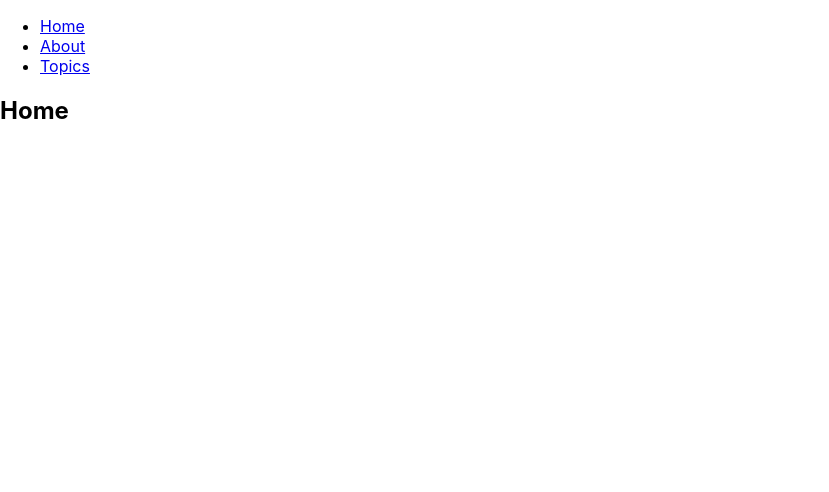
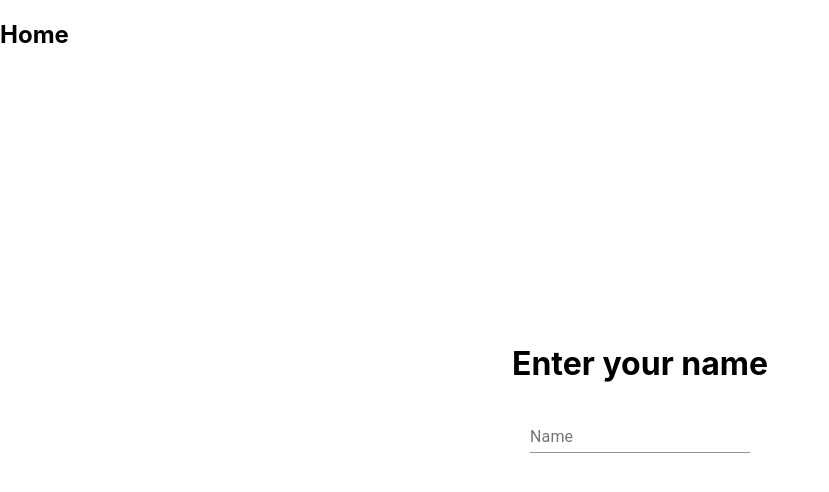
Before and after one commit to ExpectedInt64/HelloWorld, a React (Create React App) app in the folder web/: page / in a window 1280 px wide. Shown: the top 492 px of the page, without its empty margins (0-829 px from the left). Built offline with nearby package versions, Linux system fonts and the light colour scheme.

Commit message:
Homepage

```diff
--- a/web/package.json
+++ b/web/package.json
@@ -3,6 +3,7 @@
   "version": "0.1.0",
   "private": true,
   "dependencies": {
+    "@material-ui/core": "^4.12.3",
     "@testing-library/jest-dom": "^5.14.1",
     "@testing-library/react": "^11.2.7",
     "@testing-library/user-event": "^12.8.3",
--- a/web/src/App.js
+++ b/web/src/App.js
@@ -1,4 +1,7 @@
 import React from "react";
+import Button from '@material-ui/core/Button'
+import TextField from '@material-ui/core/TextField';
+import Grid from '@material-ui/core/Grid';
 import {
   BrowserRouter as Router,
   Switch,
@@ -12,17 +15,20 @@ export default function App() {
   return (
       <Router>
         <div>
-          <ul>
-            <li>
-              <Link to="/">Home</Link>
-            </li>
-            <li>
-              <Link to="/about">About</Link>
-            </li>
-            <li>
-              <Link to="/topics">Topics</Link>
-            </li>
-          </ul>
+          <div style={{
+            position: 'absolute', left: '50%', top: '50%',
+            transform: 'translate(-50%, -50%)'
+          }}>
+            <Grid container spacing={3}>
+              <Grid item xs={12}>
+                <NameForm/>
+              </Grid>
+              <Grid item xs={6}>
+              </Grid>
+            </Grid>
+
+          </div>
+
 
           <Switch>
             <Route path="/about">
@@ -40,6 +46,11 @@ export default function App() {
   );
 }
 
+function getName(name){
+  console.log("Test")
+  return <h1>{name}</h1>
+}
+
 function Home() {
   return <h2>Home</h2>;
 }
@@ -47,6 +58,41 @@ function Home() {
 function About() {
   return <h2>About</h2>;
 }
+
+class NameForm extends React.Component {
+  constructor(props) {
+    super(props);
+    this.state = {value: ''};
+
+    this.handleChange = this.handleChange.bind(this);
+    this.handleSubmit = this.handleSubmit.bind(this);
+  }
+
+  handleChange(event) {
+    this.setState({value: event.target.value});
+  }
+
+  handleSubmit(event) {
+    alert('A name was submitted: ' + this.state.value);
+    event.preventDefault();
+  }
+
+  render() {
+    return (
+        <form onSubmit={this.handleSubmit}>
+          <center>
+            <h1 value={""}>Enter your name</h1>
+            <TextField label={"Name"} value={this.state.value} onChange={this.handleChange} onKeyUp={(e)=>{
+              if(e.key==="Enter"){
+                this.handleSubmit(e.key);
+              }
+            }}></TextField>
+          </center>
+        </form>
+    );
+  }
+}
+
 
 function Topics() {
   let match = useRouteMatch();
@@ -63,6 +109,9 @@ function Topics() {
             <Link to={`${match.url}/props-v-state`}>
               Props v. State
             </Link>
+          </li>
+          <li>
+
           </li>
         </ul>
 
```
Also changed, not shown: 1 other file (tests, documents, lock files or other folders).
